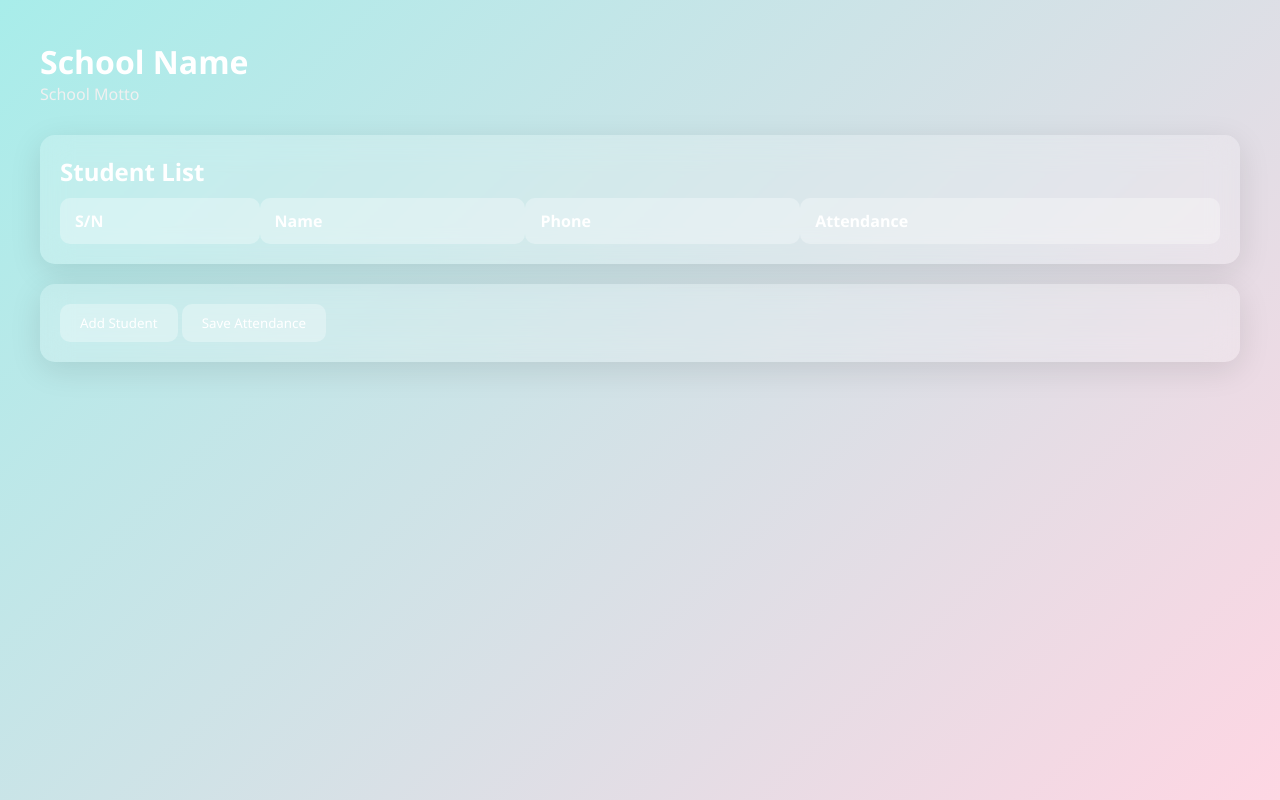
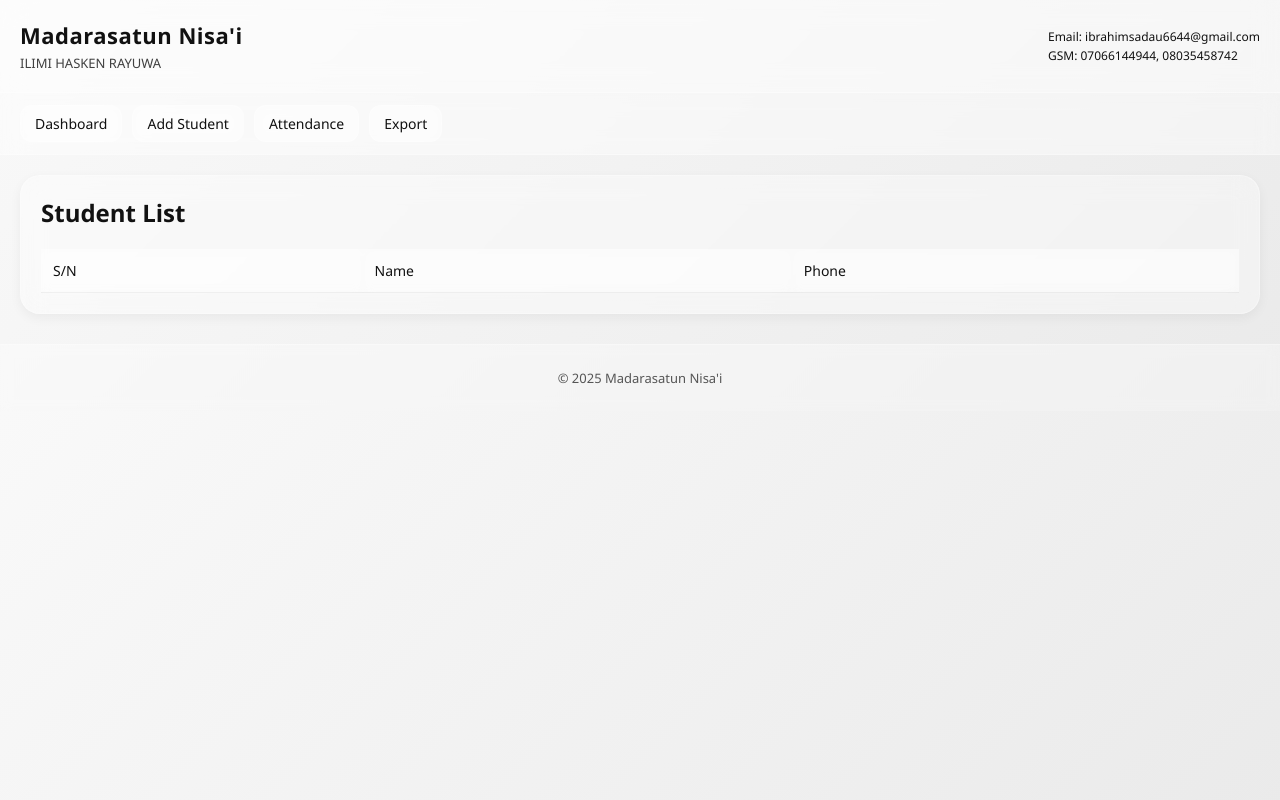
Before and after one commit to talk2klyro/Online-school, a website: page index.html in a window 1280 px wide. Drawn offline with Linux system fonts and the light colour scheme; no server answers.

Commit message:
Update index.html

```diff
--- a/index.html
+++ b/index.html
@@ -1,59 +1,196 @@
 <!DOCTYPE html>
 <html lang="en">
 <head>
-<meta charset="UTF-8">
-<meta name="viewport" content="width=device-width, initial-scale=1.0">
-<title>Dashboard - School Admin</title>
-<style>
-  * {margin:0;padding:0;box-sizing:border-box;font-family:'Segoe UI', sans-serif;}
-  body {background: linear-gradient(135deg, #a8edea, #fed6e3);min-height:100vh;padding:40px;display:flex;justify-content:center;align-items:flex-start;}
-  .dashboard {width:100%;max-width:1200px;}
-  header {display:flex;justify-content:space-between;align-items:center;margin-bottom:30px;}
-  .brand-left h1 {font-size:2em;color:#fff;}
-  .brand-left .motto {font-size:1em;color:#f0f0f0;}
-  .brand-right p {color:#fff;font-size:0.9em;}
-  .card {backdrop-filter: blur(15px);background: rgba(255,255,255,0.2);border-radius:15px;padding:20px;margin-bottom:20px;box-shadow:0 8px 32px rgba(0,0,0,0.1);transition:transform 0.3s ease, box-shadow 0.3s ease;color:#fff;}
-  .card:hover {transform:translateY(-10px);box-shadow:0 15px 40px rgba(0,0,0,0.2);}
-  table {width:100%;border-collapse:collapse;margin-top:10px;color:#fff;}
-  th, td {padding:12px 15px;text-align:left;}
-  th {background: rgba(255,255,255,0.3);border-radius:10px;}
-  tr:nth-child(even) {background: rgba(255,255,255,0.1);}
-  button {background: rgba(255,255,255,0.3);border:none;padding:10px 20px;border-radius:10px;cursor:pointer;color:#fff;transition:0.3s;}
-  button:hover {background: rgba(255,255,255,0.5);}
-  #confetti {position:fixed;top:0;left:0;width:100%;height:100%;pointer-events:none;}
-</style>
+  <meta charset="UTF-8">
+  <meta name="viewport" content="width=device-width, initial-scale=1.0">
+  <title>Madarasatun Nisa'i — Dashboard</title>
+
+  <style>
+    /* === Minimal Glass / Frosted Minimal Style === */
+    * {
+      box-sizing: border-box;
+    }
+
+    body {
+      margin: 0;
+      font-family: 'Segoe UI', Roboto, system-ui, sans-serif;
+      background: linear-gradient(135deg, #f9f9f9, #eaeaea);
+      color: #111;
+    }
+
+    /* Brand Header */
+    .brand {
+      display: flex;
+      justify-content: space-between;
+      align-items: center;
+      padding: 20px;
+      position: sticky;
+      top: 0;
+      z-index: 10;
+      background: rgba(255, 255, 255, 0.5);
+      backdrop-filter: blur(12px);
+      border-bottom: 1px solid rgba(255, 255, 255, 0.4);
+    }
+
+    .brand h1 {
+      margin: 0;
+      font-size: 22px;
+      font-weight: 600;
+      letter-spacing: 0.5px;
+    }
+
+    .brand .motto {
+      margin: 4px 0 0 0;
+      font-size: 13px;
+      opacity: 0.8;
+    }
+
+    .brand-right p {
+      margin: 2px 0;
+      font-size: 12px;
+    }
+
+    /* Navigation */
+    .nav {
+      display: flex;
+      gap: 10px;
+      padding: 12px 20px;
+      flex-wrap: wrap;
+      background: rgba(255, 255, 255, 0.4);
+      backdrop-filter: blur(10px);
+      border-bottom: 1px solid rgba(255, 255, 255, 0.3);
+    }
+
+    .nav a {
+      text-decoration: none;
+      padding: 8px 14px;
+      border-radius: 12px;
+      font-size: 14px;
+      background: rgba(255, 255, 255, 0.25);
+      border: 1px solid rgba(255, 255, 255, 0.3);
+      backdrop-filter: blur(8px);
+      color: #111;
+      transition: all 0.2s ease;
+    }
+
+    .nav a:hover {
+      background: rgba(255, 255, 255, 0.5);
+    }
+
+    /* Cards */
+    .card {
+      background: rgba(255, 255, 255, 0.35);
+      border: 1px solid rgba(255, 255, 255, 0.3);
+      backdrop-filter: blur(12px);
+      border-radius: 20px;
+      padding: 20px;
+      margin: 20px;
+      box-shadow: 0 4px 12px rgba(0, 0, 0, 0.05);
+    }
+
+    .card h2 {
+      margin-top: 0;
+    }
+
+    /* Table */
+    .table {
+      width: 100%;
+      border-collapse: collapse;
+    }
+
+    .table th,
+    .table td {
+      padding: 12px;
+      border-bottom: 1px solid rgba(0, 0, 0, 0.05);
+      font-size: 14px;
+      text-align: left;
+    }
+
+    .table th {
+      background: rgba(255, 255, 255, 0.4);
+      backdrop-filter: blur(6px);
+      font-weight: 500;
+    }
+
+    /* Footer */
+    footer {
+      padding: 24px;
+      text-align: center;
+      font-size: 13px;
+      color: #555;
+      background: rgba(255, 255, 255, 0.3);
+      backdrop-filter: blur(6px);
+      margin-top: 30px;
+      border-top: 1px solid rgba(255, 255, 255, 0.3);
+    }
+  </style>
 </head>
+
 <body>
-<div class="dashboard">
-  <header>
-    <div class="brand-left"><h1>School Name</h1><p class="motto">School Motto</p></div>
-    <div class="brand-right"></div>
-  </header>
+  <!-- Header -->
+  <div class="brand">
+    <div>
+      <h1>Madarasatun Nisa'i</h1>
+      <p class="motto">ILIMI HASKEN RAYUWA</p>
+    </div>
+    <div class="brand-right">
+      <p>Email: ibrahimsadau6644@gmail.com</p>
+      <p>GSM: 07066144944, 08035458742</p>
+    </div>
+  </div>
+
+  <!-- Navigation -->
+  <div class="nav">
+    <a href="index.html">Dashboard</a>
+    <a href="add-student.html">Add Student</a>
+    <a href="attendance.html">Attendance</a>
+    <a href="export.html">Export</a>
+  </div>
+
+  <!-- Student List Card -->
   <div class="card">
     <h2>Student List</h2>
-    <table>
-      <thead><tr><th>S/N</th><th>Name</th><th>Phone</th><th>Attendance</th></tr></thead>
-      <tbody id="student-list"></tbody>
+    <table class="table" id="studentTable">
+      <thead>
+        <tr>
+          <th>S/N</th>
+          <th>Name</th>
+          <th>Phone</th>
+        </tr>
+      </thead>
+      <tbody>
+        <!-- Students will be loaded here -->
+      </tbody>
     </table>
   </div>
-  <div class="card">
-    <button id="add-student-btn">Add Student</button>
-    <button id="save-attendance-btn">Save Attendance</button>
-  </div>
-</div>
-<canvas id="confetti"></canvas>
-<script type="module">
-import { CLIENT } from './config.js';
-document.querySelector('.brand-left h1').textContent = CLIENT.name;
-document.querySelector('.brand-left .motto').textContent = CLIENT.motto;
-document.querySelector('.brand-right').innerHTML = `<p>Email: <a href="mailto:${CLIENT.email}">${CLIENT.email}</a></p><p>GSM: ${CLIENT.phones.join(', ')}</p>`;
-const students = [{sn:1,name:'Aliyu Ibrahim',phone:'07066144944',attendance:'Present'},{sn:2,name:'Fatima Usman',phone:'08035458742',attendance:'Absent'}];
-const tbody=document.getElementById('student-list');
-function renderStudents(){tbody.innerHTML='';students.forEach(s=>{const tr=document.createElement('tr');tr.innerHTML=`<td>${s.sn}</td><td>${s.name}</td><td>${s.phone}</td><td>${s.attendance}</td>`;tbody.appendChild(tr);});}
-renderStudents();
-function triggerConfetti(){const c=document.getElementById('confetti'),ctx=c.getContext('2d');c.width=window.innerWidth;c.height=window.innerHeight;const conf=[];for(let i=0;i<100;i++){conf.push({x:Math.random()*c.width,y:Math.random()*c.height-50,r:Math.random()*6+2,dx:(Math.random()-0.5)*4,dy:Math.random()*3+2,color:`hsl(${Math.random()*360},70%,60%)`})}function draw(){ctx.clearRect(0,0,c.width,c.height);conf.forEach(cf=>{ctx.beginPath();ctx.arc(cf.x,cf.y,cf.r,0,Math.PI*2);ctx.fillStyle=cf.color;ctx.fill();cf.x+=cf.dx;cf.y+=cf.dy;if(cf.y>c.height){cf.y=0;cf.x=Math.random()*c.width;}});requestAnimationFrame(draw);}draw();setTimeout(()=>{ctx.clearRect(0,0,c.width,c.height);},2000);}
-document.getElementById('add-student-btn').addEventListener('click',()=>{alert('Student Added!');triggerConfetti();});
-document.getElementById('save-attendance-btn').addEventListener('click',()=>{alert('Attendance Saved!');triggerConfetti();});
-</script>
+
+  <!-- Footer -->
+  <footer>
+    &copy; 2025 Madarasatun Nisa'i
+  </footer>
+
+  <!-- Script -->
+  <script>
+    async function loadStudents() {
+      try {
+        const res = await fetch('/api/students');
+        const data = await res.json();
+        const tbody = document.querySelector('#studentTable tbody');
+        tbody.innerHTML = '';
+        data.forEach((s, i) => {
+          const tr = document.createElement('tr');
+          tr.innerHTML = `
+            <td>${s.sn || i + 1}</td>
+            <td>${s.name}</td>
+            <td>${s.phone || ''}</td>
+          `;
+          tbody.appendChild(tr);
+        });
+      } catch (err) {
+        console.error('Error loading students', err);
+      }
+    }
+    loadStudents();
+  </script>
 </body>
 </html>
```
